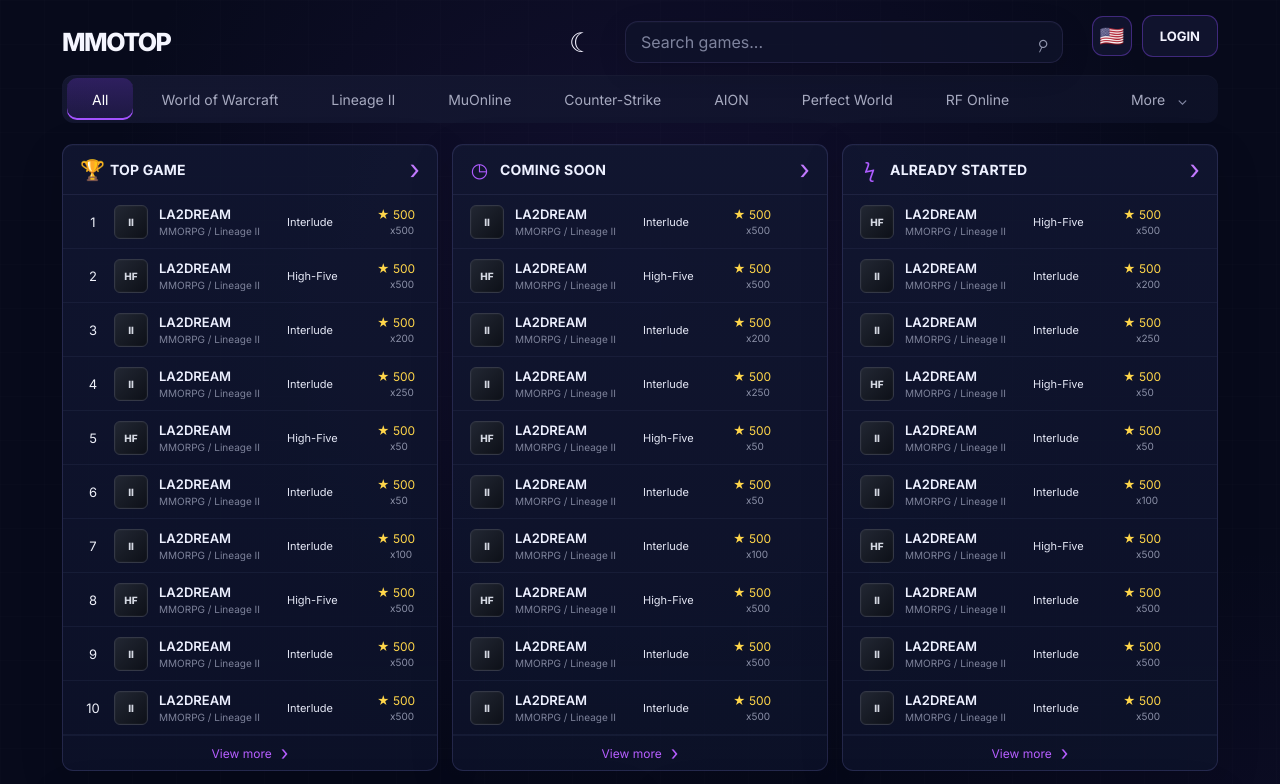
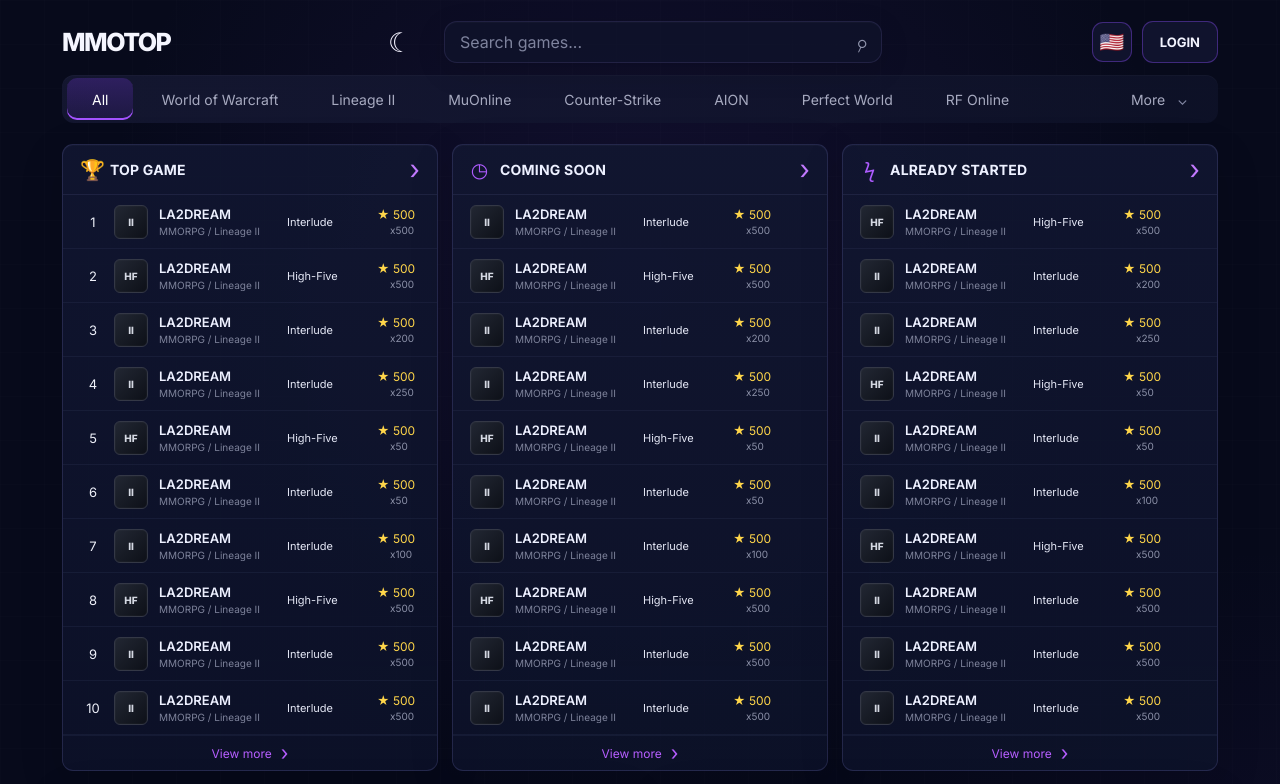
Before and after one commit to alisacorporation/mmotor, a Nuxt app: page / in a window 1280 px wide. Shown: the top 784 px of the page. Built offline with nearby package versions, Linux system fonts and the light colour scheme.

Commit message:
Revert "Pin flag/login group to the true page edge, not the centered topbar"
This reverts commit 497d39e6068ec0e3af83246d94ae6b6fcb91939f.

```diff
--- a/app/assets/css/main.css
+++ b/app/assets/css/main.css
@@ -21,7 +21,6 @@ button { color: inherit; }
 button:focus-visible, input:focus-visible { outline: 2px solid #9c5cff; outline-offset: 2px; }
 
 .site-shell {
-  position: relative;
   min-height: 100vh;
   color: #edf0ff;
   padding: 15px 62px 42px;
@@ -60,12 +59,11 @@ button:focus-visible, input:focus-visible { outline: 2px solid #9c5cff; outline-
 .topbar {
   height: 54px;
   display: grid;
-  grid-template-columns: auto 42px minmax(280px, 438px);
+  grid-template-columns: auto 42px minmax(280px, 438px) auto;
   align-items: center;
   gap: 22px;
   max-width: 1480px;
   margin: 0 auto 6px;
-  padding-right: 155px;
 }
 
 .brand {
@@ -165,9 +163,7 @@ button:focus-visible, input:focus-visible { outline: 2px solid #9c5cff; outline-
 }
 
 .account-actions {
-  position: absolute;
-  top: 15px;
-  right: 62px;
+  justify-self: end;
   display: flex;
   align-items: center;
   gap: 10px;
```
